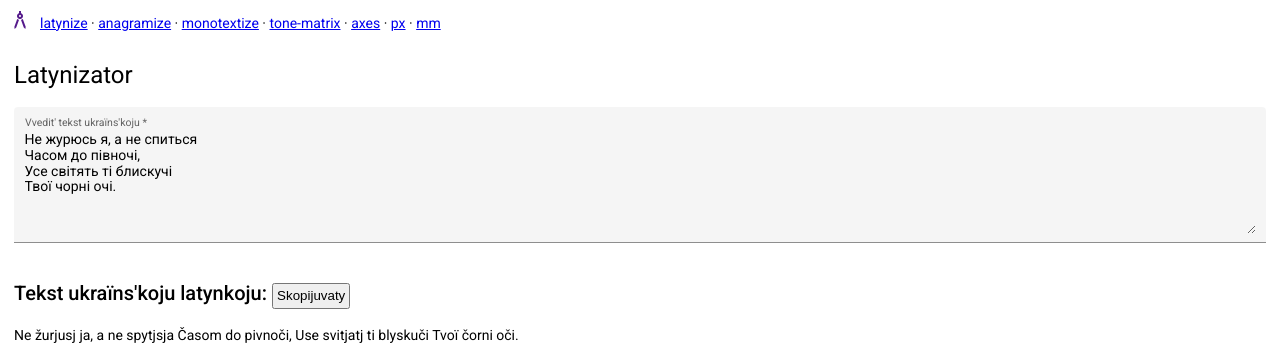
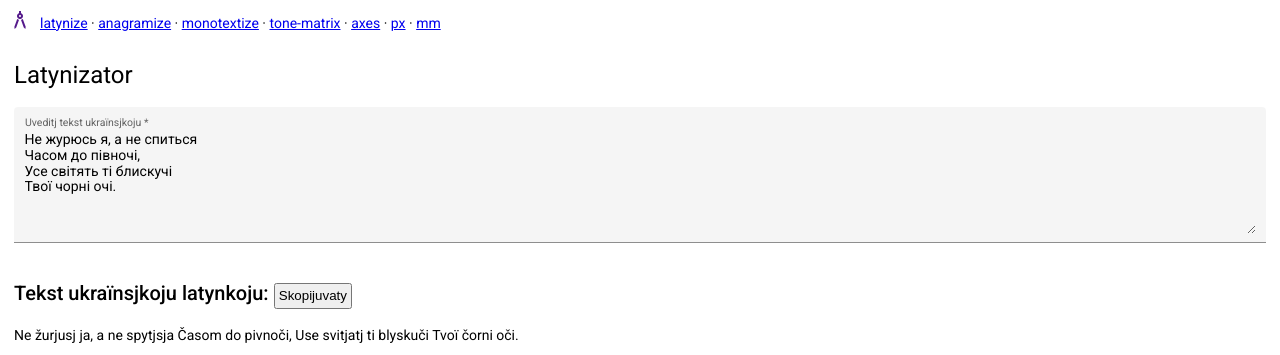
Before and after one commit to rostag/locus-poetica, an Angular app: page /latynizator in a window 1280 px wide. Shown: the top 355 px of the page. Built offline with nearby package versions, Linux system fonts and the light colour scheme; a web font is replaced by a local one.

Commit message:
update latynizator

```diff
--- a/src/app/app.component.css
+++ b/src/app/app.component.css
@@ -5,8 +5,8 @@
 .menu {
     margin: 8px;
     display: inline-grid;
-    grid-template-columns: 2fr 1fr;
-    column-gap: 2em;
+    grid-template-columns: 16fr 0;
+    column-gap: 1em;
 }
 
 .menu-item {
--- a/src/app/latynizator/components/latynizator/latynizator.component.html
+++ b/src/app/latynizator/components/latynizator/latynizator.component.html
@@ -2,7 +2,7 @@
   <h1>Latynizator</h1>
   <form class="latynize-form" [formGroup]="latForm">
     <mat-form-field class="latynize-full-width" appearance="fill">
-      <mat-label>Vvedit' tekst ukraїns'koju</mat-label>
+      <mat-label>Uveditj tekst ukraїnsjkoju</mat-label>
       <textarea
         formControlName="text"
         matInput
@@ -10,7 +10,7 @@
       ></textarea>
     </mat-form-field>
   </form>
-  <h2><span>Tekst ukraїns'koju latynkoju:</span>&nbsp;<button
+  <h2><span>Tekst ukraїnsjkoju latynkoju:</span>&nbsp;<button
     class="copy-button"
     mat-raised-button
     (click)="copyToClipboard($event)"
```
